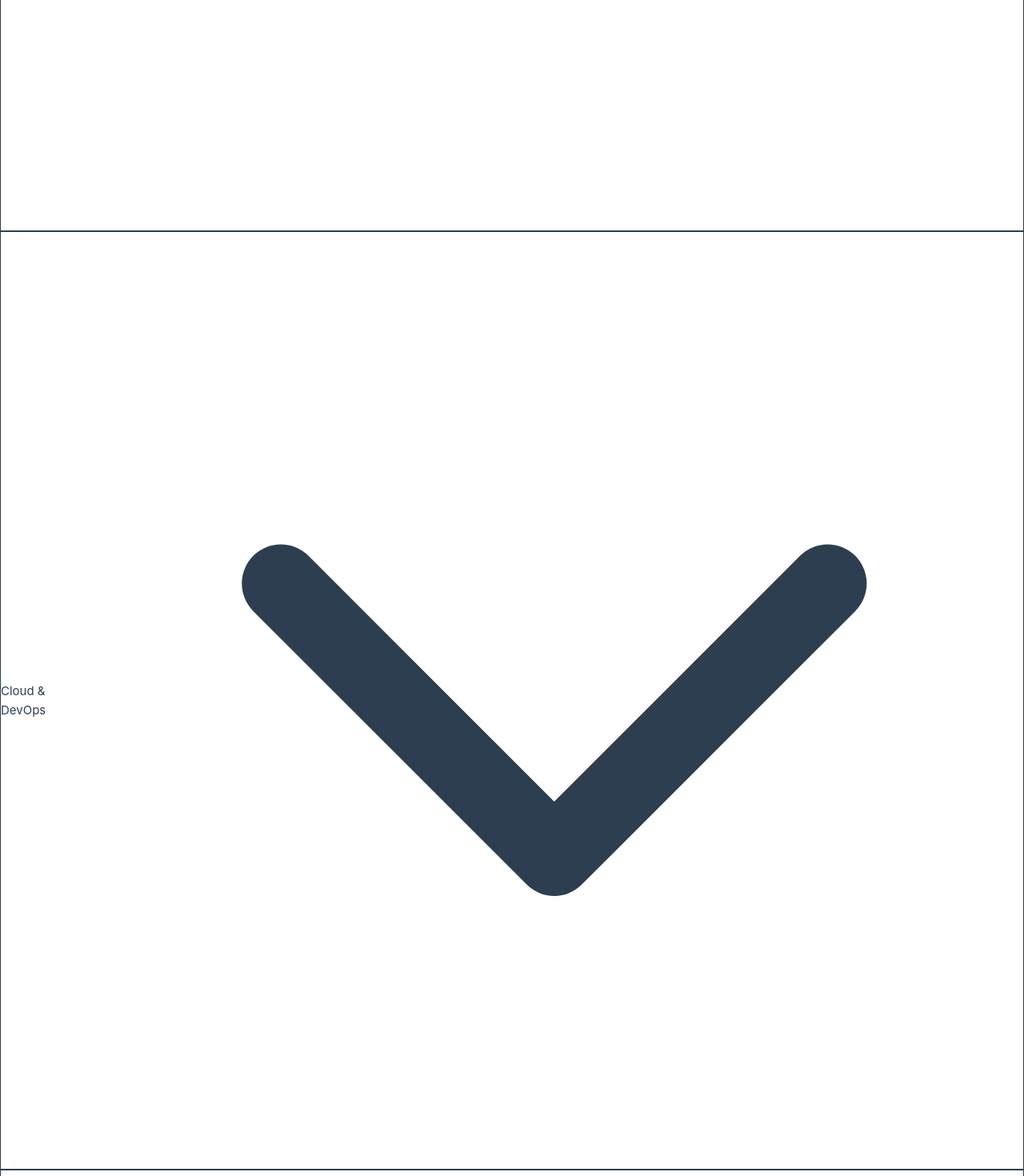
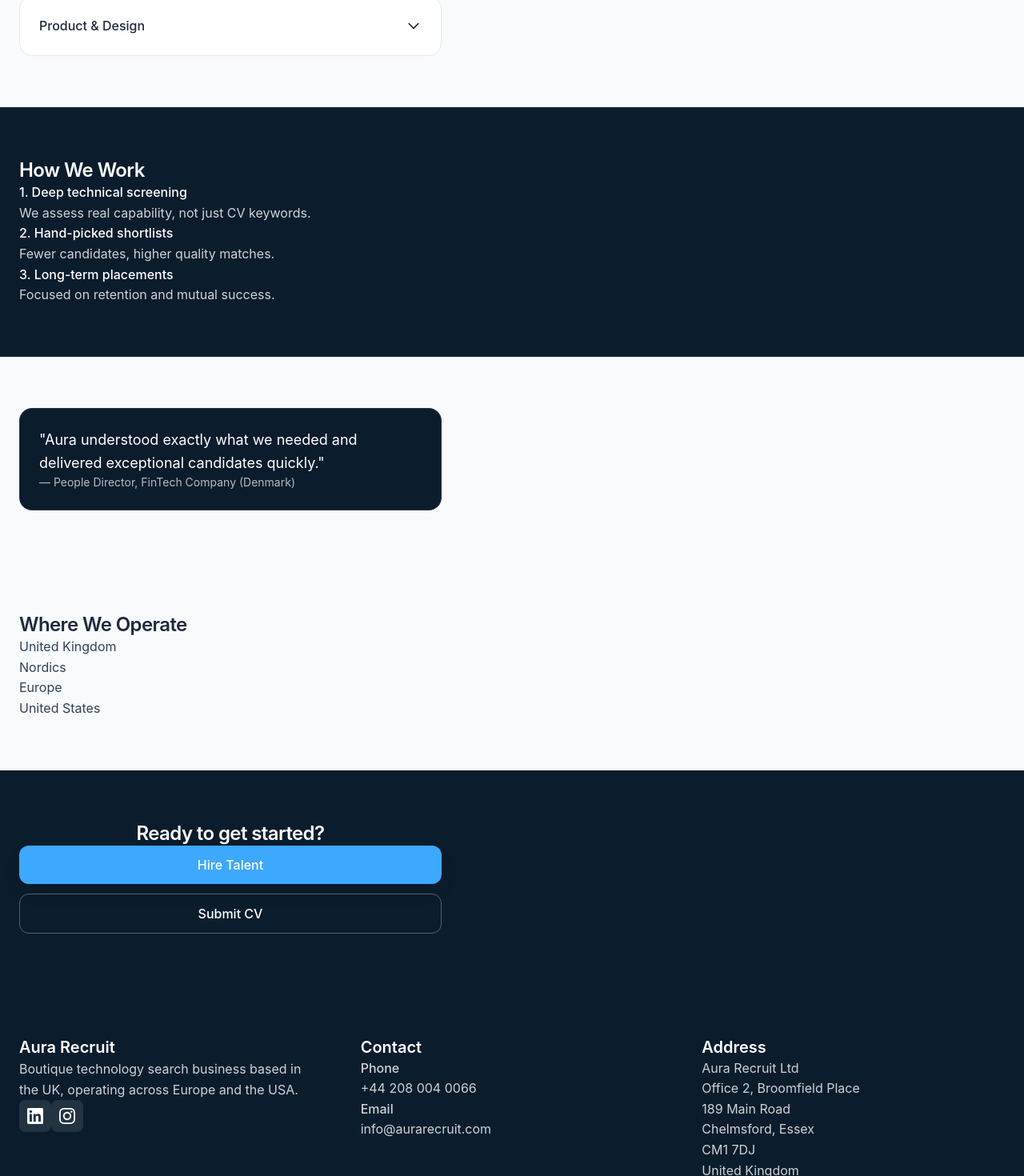
Before and after one commit to cocodedk/aura-recruit-demo, a Vue app: page / in a window 1280 px wide. Shown: the part 1140-2610 px from the top of the page at 80% size. Built offline with nearby package versions, Linux system fonts and the light colour scheme; the HTML template or start-up script is replaced by a standard one.

Commit message:
Fix Tailwind CSS v4 configuration
- Update main.css to use Tailwind v4 syntax (@import 'tailwindcss' and @theme)
- Remove obsolete tailwind.config.js (v4 uses CSS-based configuration)
- Fix rendering issues where utility classes weren't being applied

```diff
--- a/src/assets/main.css
+++ b/src/assets/main.css
@@ -1,5 +1,51 @@
-@import './base.css';
+@import "tailwindcss";
 
-@tailwind base;
-@tailwind components;
-@tailwind utilities;
+/* Custom theme configuration for Aura Recruit */
+@theme {
+  /* Colors */
+  --color-aura-navy: #0B1C2D;
+  --color-aura-blue: #1F3A5F;
+  --color-aura-accent: #3DA9FC;
+  --color-aura-slate: #6B7280;
+  --color-aura-light: #F8FAFC;
+  --color-aura-white: #FFFFFF;
+
+  /* Border radius */
+  --radius-xl: 0.75rem;
+  --radius-2xl: 1rem;
+
+  /* Box shadows */
+  --shadow-soft: 0 10px 25px rgba(0, 0, 0, 0.06);
+
+  /* Font family */
+  --font-sans: 'Inter', system-ui, -apple-system, BlinkMacSystemFont, sans-serif;
+
+  /* Font sizes */
+  --text-2xl: 24px;
+  --text-2xl--line-height: 1.25;
+  --text-3xl: 30px;
+  --text-3xl--line-height: 1.2;
+  --text-4xl: 36px;
+  --text-4xl--line-height: 1.1;
+
+  /* Spacing */
+  --spacing-18: 4.5rem;
+  --spacing-88: 22rem;
+}
+
+/* Base styles */
+*,
+*::before,
+*::after {
+  box-sizing: border-box;
+  margin: 0;
+}
+
+body {
+  min-height: 100vh;
+  line-height: 1.6;
+  font-family: var(--font-sans);
+  text-rendering: optimizeLegibility;
+  -webkit-font-smoothing: antialiased;
+  -moz-osx-font-smoothing: grayscale;
+}
--- a/tailwind.config.js
+++ /dev/null
@@ -1,43 +0,0 @@
-/** @type {import('tailwindcss').Config} */
-export default {
-  content: [
-    "./index.html",
-    "./src/**/*.{vue,js,ts,jsx,tsx}",
-  ],
-  theme: {
-    extend: {
-      colors: {
-        aura: {
-          navy: '#0B1C2D',
-          blue: '#1F3A5F',
-          accent: '#3DA9FC',
-          slate: '#6B7280',
-          light: '#F8FAFC',
-          white: '#FFFFFF',
-        }
-      },
-      borderRadius: {
-        xl: '0.75rem',
-        '2xl': '1rem',
-      },
-      boxShadow: {
-        soft: '0 10px 25px rgba(0,0,0,0.06)',
-      },
-      fontFamily: {
-        sans: ['Inter', 'system-ui', '-apple-system', 'BlinkMacSystemFont', 'sans-serif'],
-      },
-      fontSize: {
-        '2xl': ['24px', { lineHeight: '1.25' }],
-        '3xl': ['30px', { lineHeight: '1.2' }],
-        '4xl': ['36px', { lineHeight: '1.1' }],
-      },
-      spacing: {
-        '18': '4.5rem',
-        '88': '22rem',
-      },
-    },
-  },
-  plugins: [
-    require('@tailwindcss/forms'),
-  ],
-}
```
